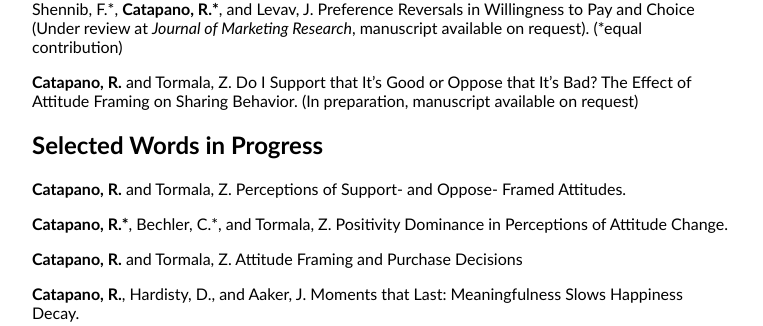
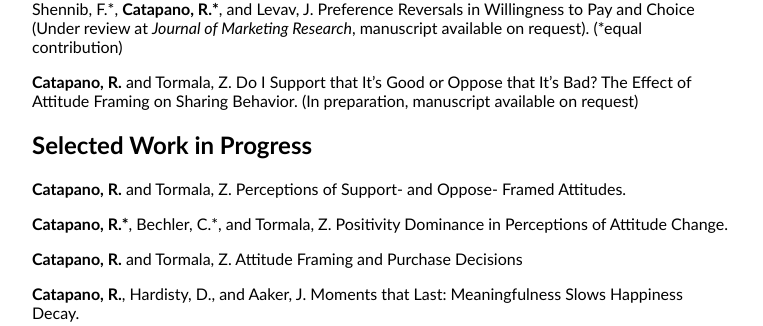
Before and after one commit to catapano/catapano.github.io, a Jekyll site: the page built from research.md, in a window 1280 px wide. Shown: the part 923-1249 px from the top of the page, without its empty margins (258-1021 px from the left). Built offline with Jekyll 4.4.1, drawn with Linux system fonts in a browser that asks for light colours; some web fonts are replaced; our own code applies the rules of GitHub Pages for plain Markdown files.

Commit message:
fix typo

```diff
--- a/_config.yml
+++ b/_config.yml
@@ -23,4 +23,4 @@ nav:
  - name: "Research"
    link: "research"
  - name: "CV"
-   link: "https://drive.google.com/file/d/1ih_d86a0XoUEBspSYgMC1LzShr8HQVvX"
+   link: "https://drive.google.com/file/d/1_6UMHQH2SP3ckv3pgC_KxdrKwtwcQlla/view"
--- a/research.md
+++ b/research.md
@@ -38,7 +38,7 @@ Shennib, F.\*, **Catapano, R.\***, and Levav, J. Preference Reversals in Willing
 
 **Catapano, R.** and Tormala, Z. Do I Support that It's Good or Oppose that It's Bad? The Effect of Attitude Framing on Sharing Behavior. (In preparation, manuscript available on request)
 
-## Selected Words in Progress
+## Selected Work in Progress
 
 **Catapano, R.** and Tormala, Z. Perceptions of Support- and Oppose- Framed Attitudes.
 
```
Also changed, not shown: 1 other file.
